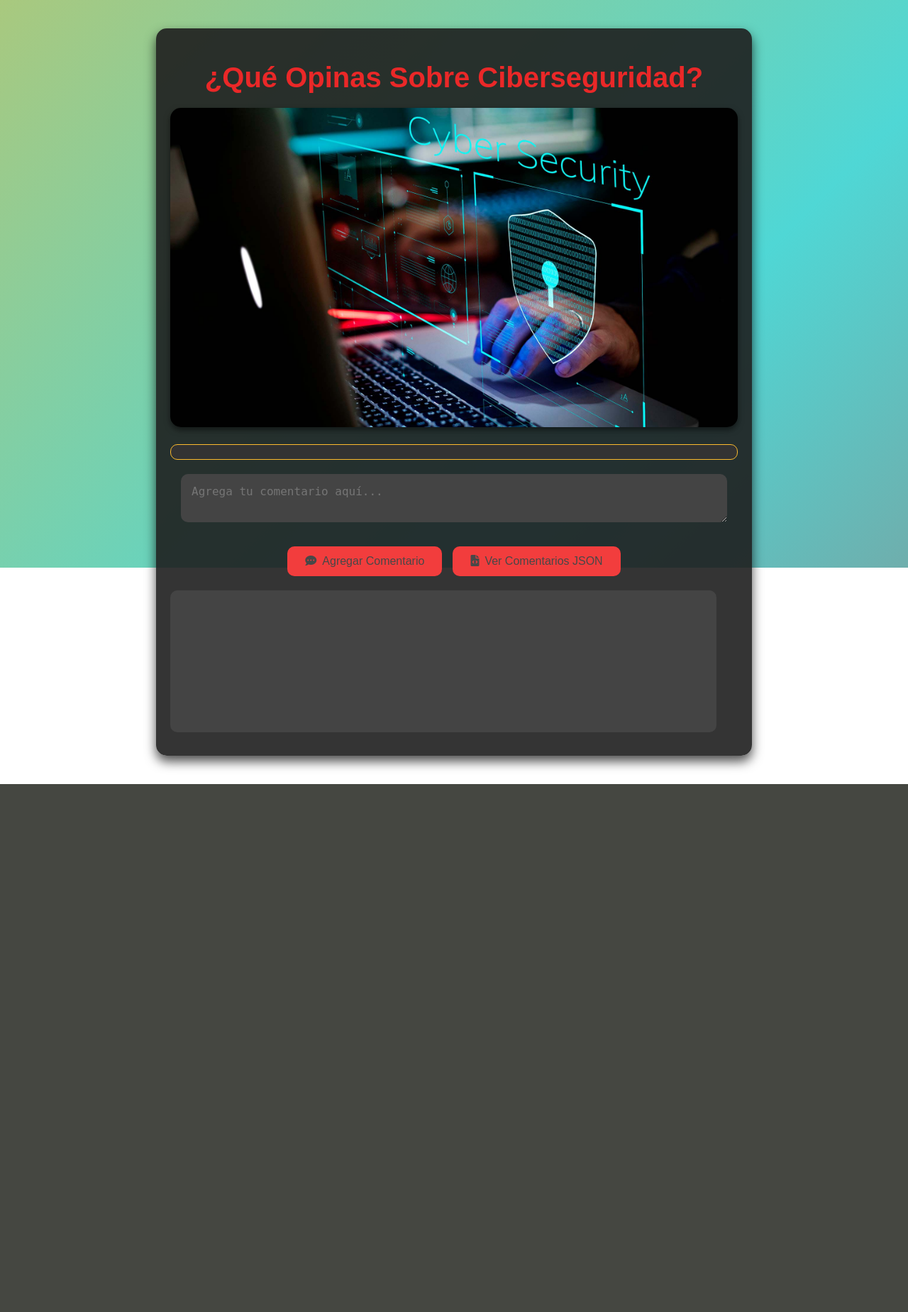
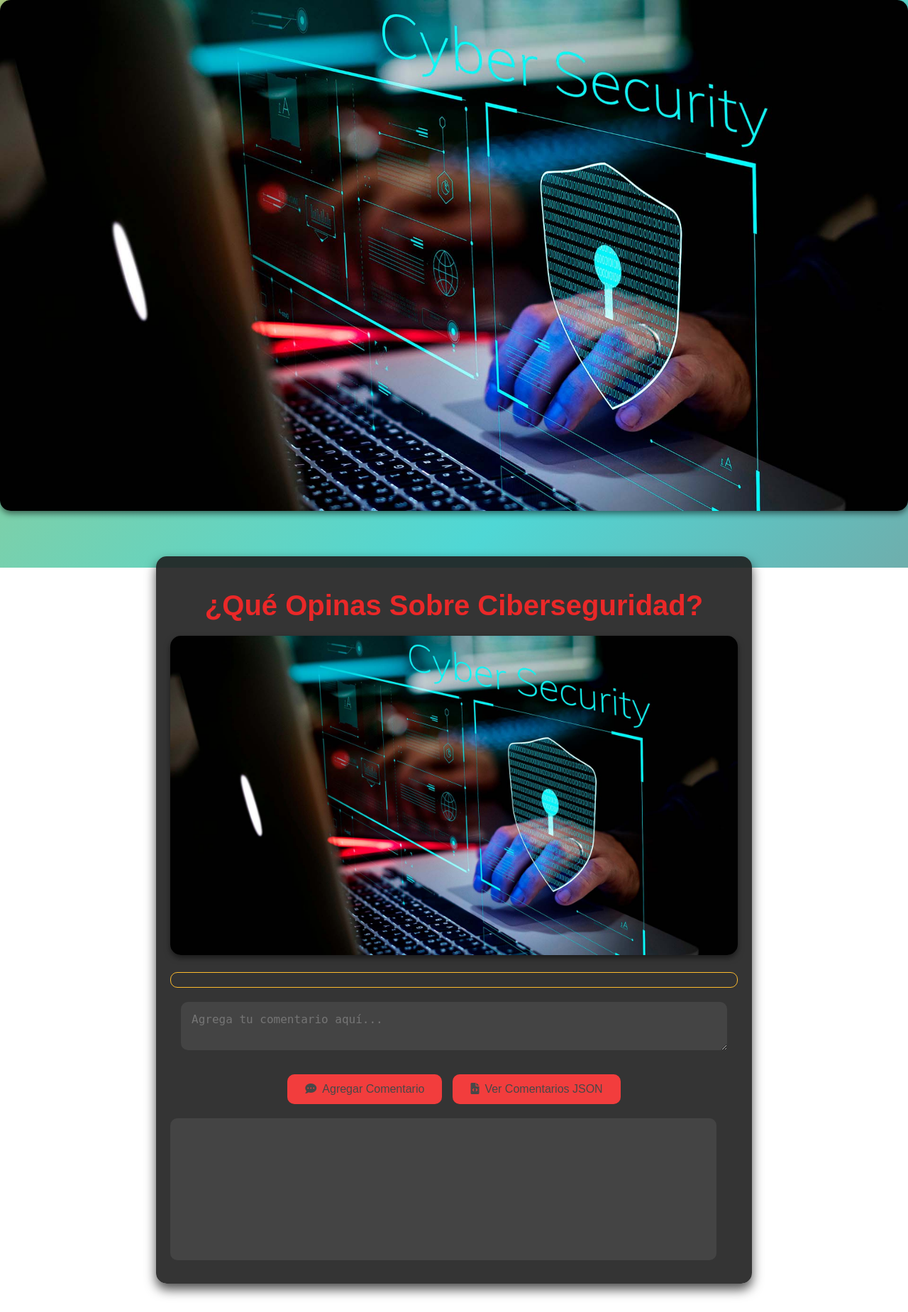
Before and after one commit to RominaAguirreVelazco-0305/FastApi-Ciberseguridad, a FastAPI app: page / in a window 1280 px wide. Shown: the whole page at 71% size. Before the commit the page ends 1105 px from the top, so only its background shows below. Run offline with FastAPI, Linux system fonts and the light colour scheme.

Commit message:
Update index.html

```diff
--- a/templates/index.html
+++ b/templates/index.html
@@ -5,7 +5,9 @@
     <title>Ciberseguridad Comentarios</title>
     <link href="../style.css" rel="stylesheet">
     <link href="https://cdnjs.cloudflare.com/ajax/libs/font-awesome/6.0.0-beta3/css/all.min.css" rel="stylesheet">
-    <link rel="icon" type="cyberseguridad/jpg" href="{{ icono }}">
+
+    <img src="../cyberseguridad.jpg" alt="Ciberseguridad">
+
     <link rel="icon" type="image/jpg" href="./hacker.jpg">
 
     <style>
```
